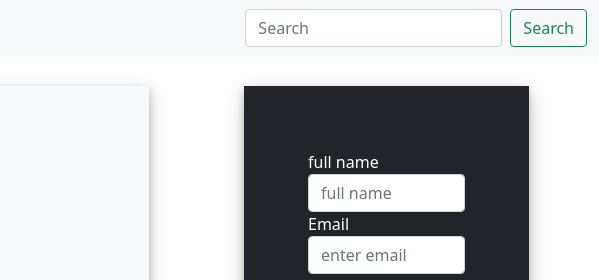
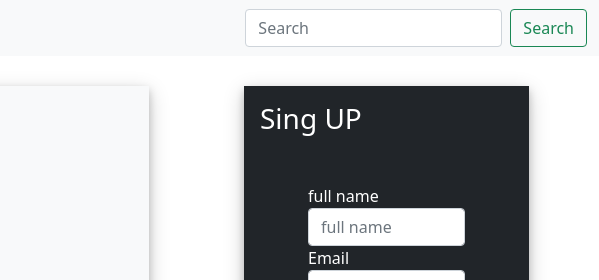
Before and after one commit to unaiskalathingal/Form-Validation, a plain HTML site: page index.html in a window 1280 px wide. Shown: the top 280 px of the page, 681-1280 px from the left. Drawn offline with nearby package versions, Linux system fonts and the light colour scheme.

Commit message:
Added new feature XYZ

```diff
--- a/index.html
+++ b/index.html
@@ -52,8 +52,9 @@
             <div class="col-sm-8 p-3 bg-light text-white"><img src="https://www.slideegg.com/image/WebpV2/670/86493-Welcome%20PPT%20Background-670.webp" class="img-fluid" alt="..."></div>
             <div class="col-sm-1 p-3  text-white"></div>
             <div class="col-sm-3 p-3 bg-dark text-white">
+              <h3>Sing UP</h3 >
 
-                <form class="m-5" onsubmit=" return handleSubmit()">
+                <form class="m-5" onsubmit="return handleSubmit()">
                   <div id="message" class="alert alert-danger" style="display: none;">
                     this is a error message
 
```
